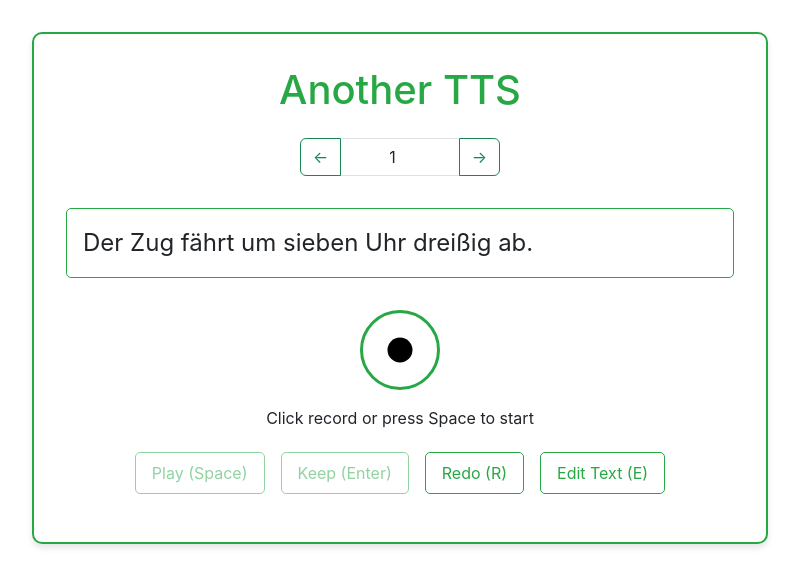
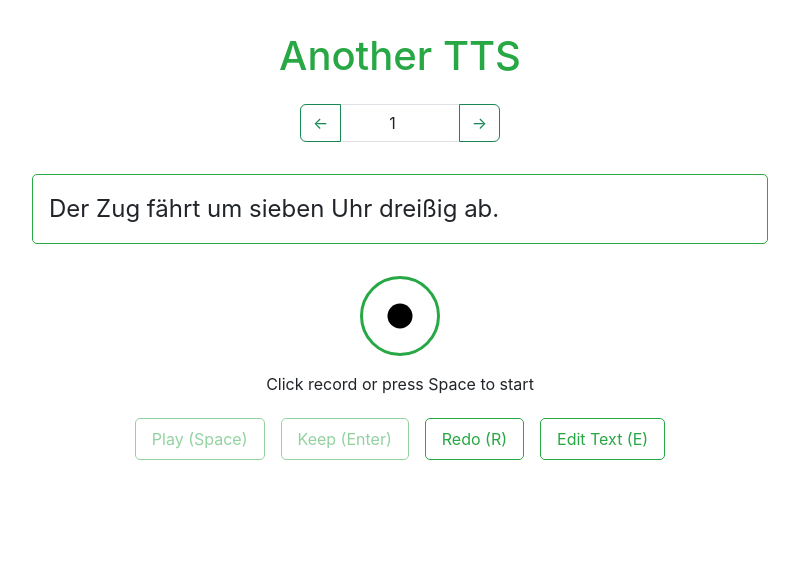
Before and after one commit to ItsJamin/another-tts, a Flask app: page / in a window 1280 px wide. Shown: the top 587 px of the page, without its empty margins (240-1039 px from the left). Run offline with Flask 3, Linux system fonts and the light colour scheme.

Commit message:
minor visual updates

```diff
--- a/static/css/style.css
+++ b/static/css/style.css
@@ -8,11 +8,11 @@ body {
     padding: 2rem;
 }
 .recording-card {
-    border: 2px solid #28a745;
+    border: 2px none #28a745;
     border-radius: 10px;
-    padding: 2rem;
+    padding: 0rem;
     background: white;
-    box-shadow: 0 4px 6px rgba(0,0,0,0.1);
+    /*box-shadow: 0 4px 6px rgba(0,0,0,0.1);*/
 }
 .sentence-display {
     font-size: 1.5rem;
```
